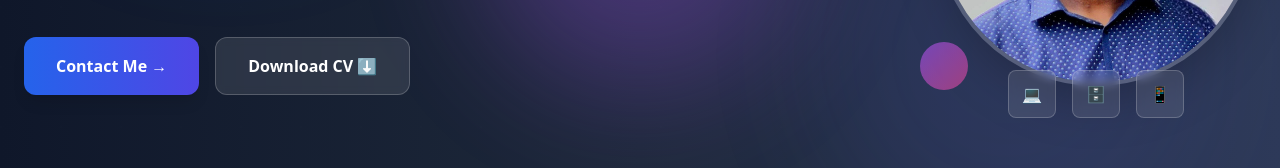
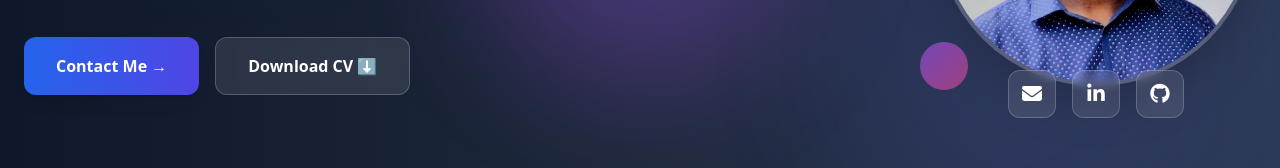
Before and after one commit to prabodhaj32/Portfolio-N, an Angular app: page / in a window 1280 px wide. Shown: the part 474-642 px from the top of the page. Built offline with nearby package versions, Linux system fonts and the light colour scheme.

Commit message:
Your update message

```diff
--- a/src/app/components/footer/footer.component.html
+++ b/src/app/components/footer/footer.component.html
@@ -26,17 +26,17 @@
       <!-- Social Icons -->
       <div class="flex justify-center md:justify-end gap-4">
 
-        <a href="mailto:prabodharg1954@gmail.com"
+     <a href="mailto:prabodharg1954@gmail.com"
            class="w-12 h-12 bg-white/10 backdrop-blur-sm rounded-xl border border-white/20 flex items-center justify-center hover:bg-white/20 hover:border-white/30 transition-all duration-300 transform hover:scale-110"
            title="Email">
           <i class="fas fa-envelope text-white text-xl"></i>
         </a>
-        <a href="https://www.linkedin.com" target="_blank"
+        <a href="https://www.linkedin.com/in/prabodha-jayawardhana/" target="_blank"
            class="w-12 h-12 bg-white/10 backdrop-blur-sm rounded-xl border border-white/20 flex items-center justify-center hover:bg-white/20 hover:border-white/30 transition-all duration-300 transform hover:scale-110"
            title="LinkedIn">
           <i class="fab fa-linkedin-in text-white text-xl"></i>
         </a>
-        <a href="https://github.com" target="_blank"
+        <a href="https://github.com/prabodhaj32" target="_blank"
            class="w-12 h-12 bg-white/10 backdrop-blur-sm rounded-xl border border-white/20 flex items-center justify-center hover:bg-white/20 hover:border-white/30 transition-all duration-300 transform hover:scale-110"
            title="GitHub">
           <i class="fab fa-github text-white text-xl"></i>
--- a/src/app/components/hero/hero.component.html
+++ b/src/app/components/hero/hero.component.html
@@ -45,6 +45,8 @@ bg-clip-text text-transparent animate-bounce">
                   class="px-8 py-4 bg-white/10 backdrop-blur-sm text-white font-semibold rounded-xl border border-white/20 hover:bg-white/20 transform hover:scale-105 transition-all duration-300">
             Download CV ⬇️
           </button>
+
+
         </div>
 
         <div class="flex flex-wrap gap-8 justify-center lg:justify-start">
@@ -72,6 +74,8 @@ bg-clip-text text-transparent animate-bounce">
         alt="Prabodha Jayawardhana"
         class="w-full h-full object-cover">
 
+
+
 </div>
 
 
@@ -82,15 +86,25 @@ bg-clip-text text-transparent animate-bounce">
 
           <!-- Tech Icons -->
           <div class="absolute -bottom-8 left-1/2 transform -translate-x-1/2 flex gap-4">
-            <div class="w-12 h-12 flex items-center justify-center bg-white/10 backdrop-blur-sm rounded-lg border border-white/20 hover:bg-white/20 hover:scale-110 transition-all duration-300 cursor-pointer">
-              💻
-            </div>
-            <div class="w-12 h-12 flex items-center justify-center bg-white/10 backdrop-blur-sm rounded-lg border border-white/20 hover:bg-white/20 hover:scale-110 transition-all duration-300 cursor-pointer">
-              🗄️
-            </div>
-            <div class="w-12 h-12 flex items-center justify-center bg-white/10 backdrop-blur-sm rounded-lg border border-white/20 hover:bg-white/20 hover:scale-110 transition-all duration-300 cursor-pointer">
-              📱
-            </div>
+             <div class="flex justify-center md:justify-end gap-4">
+
+        <a href="mailto:prabodharg1954@gmail.com"
+           class="w-12 h-12 bg-white/10 backdrop-blur-sm rounded-xl border border-white/20 flex items-center justify-center hover:bg-white/20 hover:border-white/30 transition-all duration-300 transform hover:scale-110"
+           title="Email">
+          <i class="fas fa-envelope text-white text-xl"></i>
+        </a>
+        <a href="https://www.linkedin.com/in/prabodha-jayawardhana/" target="_blank"
+           class="w-12 h-12 bg-white/10 backdrop-blur-sm rounded-xl border border-white/20 flex items-center justify-center hover:bg-white/20 hover:border-white/30 transition-all duration-300 transform hover:scale-110"
+           title="LinkedIn">
+          <i class="fab fa-linkedin-in text-white text-xl"></i>
+        </a>
+        <a href="https://github.com/prabodhaj32" target="_blank"
+           class="w-12 h-12 bg-white/10 backdrop-blur-sm rounded-xl border border-white/20 flex items-center justify-center hover:bg-white/20 hover:border-white/30 transition-all duration-300 transform hover:scale-110"
+           title="GitHub">
+          <i class="fab fa-github text-white text-xl"></i>
+        </a>
+
+      </div>
           </div>
         </div>
       </div>
```
